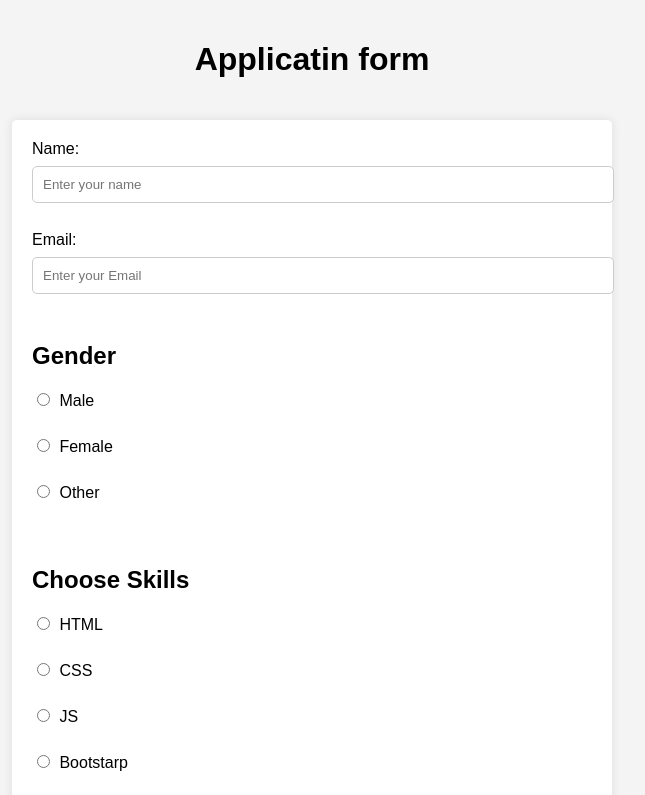
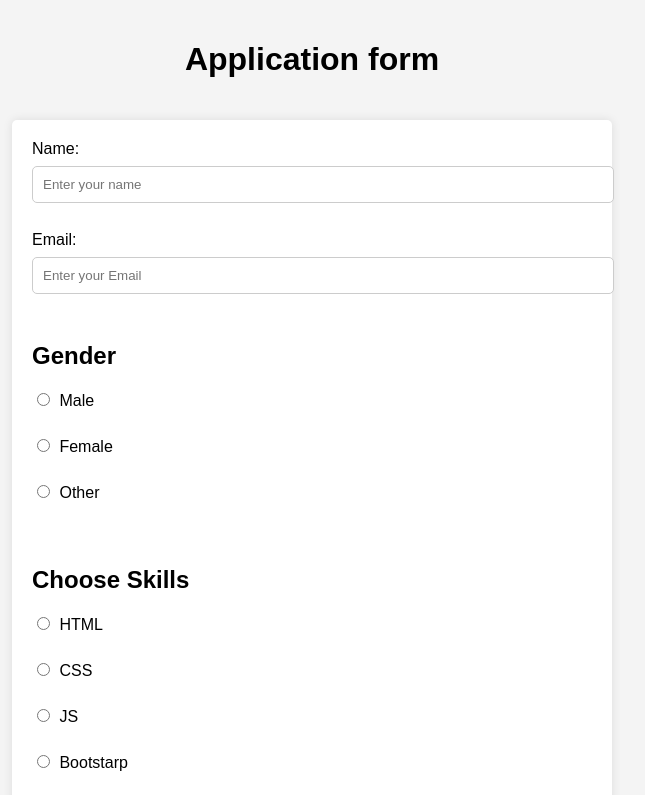
Before and after one commit to SaiRameshkumar14/Senchola, a plain HTML site: page Task 6/home.html in a window 1280 px wide. Shown: the top 795 px of the page, without its empty margins (328-973 px from the left). Drawn offline with Linux system fonts and the light colour scheme.

Commit message:
Update home.html

```diff
--- a/Task 6/home.html
+++ b/Task 6/home.html
@@ -14,7 +14,7 @@
 
  <!-- Form ------------------------------------------------------------>
   <div class="form">
-            <h1>Applicatin form</h1>
+            <h1>Application form</h1>
                 <form action="submit_form.php" method="post">
                 <label for="name">Name:</label>
                 <input type="text" id="name" name="name" placeholder="Enter your name" required><br><br>
```
